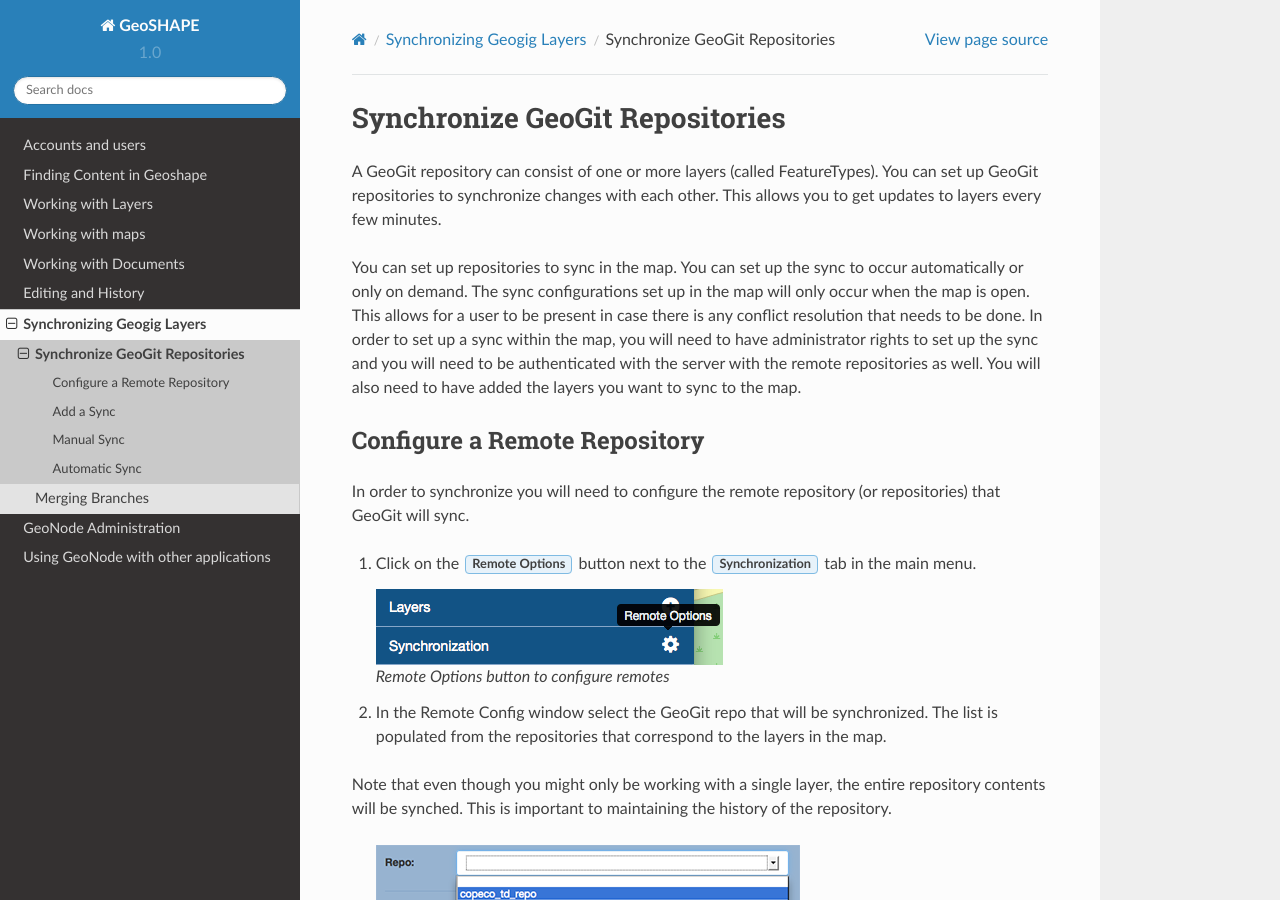
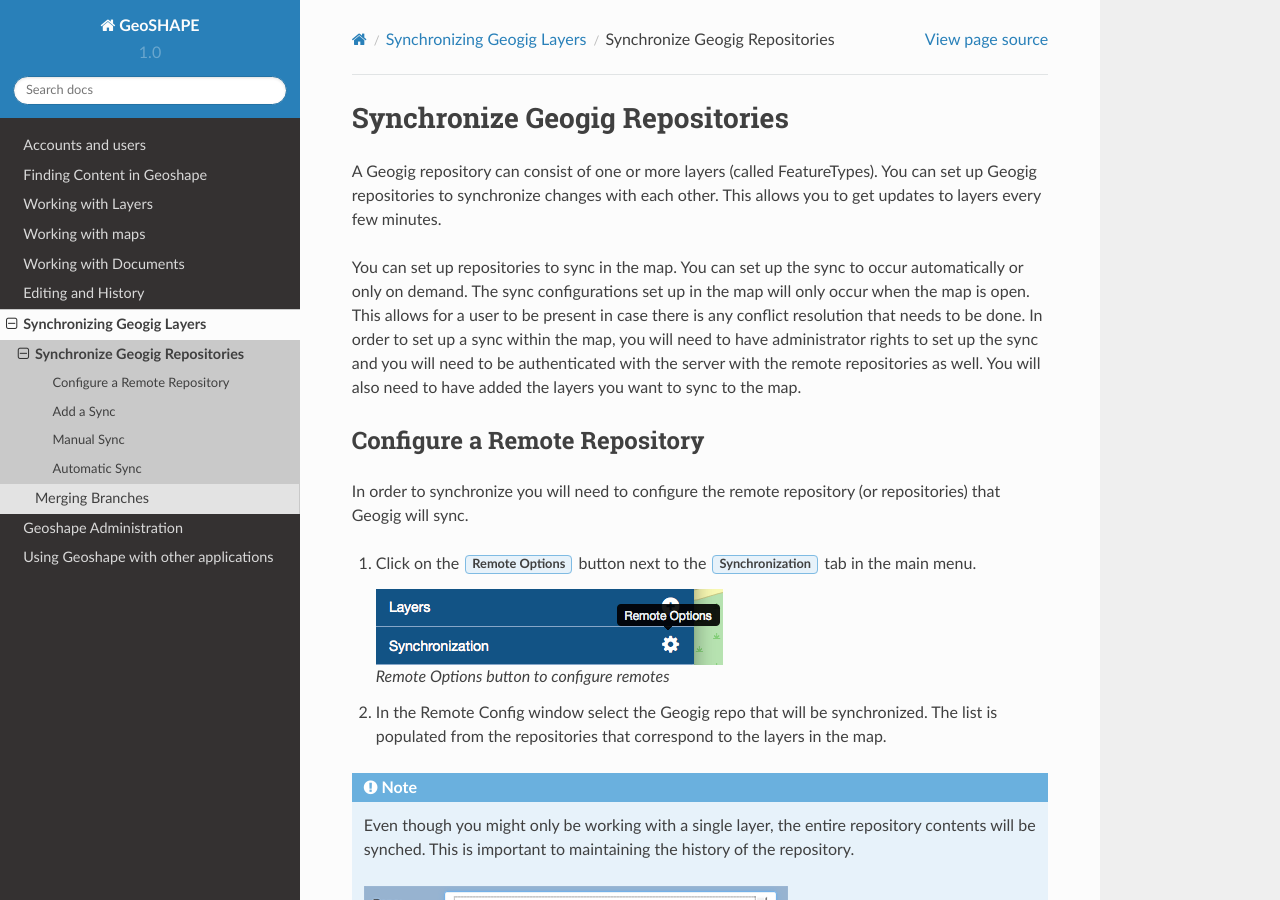
Before and after one commit to Arborvitae/Geoshape, a Sphinx documentation site: the page built from docs/geogitsync.rst, in a window 1280 px wide and 900 px high. Built offline with Sphinx 7.4.7 and the Read the Docs theme 2.0.0, drawn with Linux system fonts in a browser that asks for light colours; some of the changed text lies outside the part shown.

Commit message:
updates to admin and qgis

```diff
--- a/docs/admin.rst
+++ b/docs/admin.rst
@@ -1,9 +1,9 @@
 .. _admin:
 
-GeoNode Administration
+Geoshape Administration
 =========================
 
-There are some basic administrative tasks that can be performed within GeoNode.
+There are some basic administrative tasks that can be performed within Geoshape.
 
 .. toctree::
    :maxdepth: 2
--- a/docs/geogitmerge.rst
+++ b/docs/geogitmerge.rst
@@ -8,7 +8,7 @@ Merge can be used for branches in the same repository.  In order to merge two br
 Merge Two Branches
 -------------------
 The screenshot below shows two layers.  One is multipolygon_test and the other is multipolygon_test_branch1.  The first layer is on the master branch and the second layer is on branch1.
-The second layer could have any name but it's labeled this way to clearly distinguish which on is the branch.
+The second layer could have any name but it's labeled this way to clearly distinguish which one is the branch.
 Note that the upper polygon in multipolygon_test_branch1 has been updated so that it's larger.  We want to bring that edit into master (multipolygon_test).
 
    .. figure:: img/en_multipolygonedit.png
--- a/docs/geogitsync.rst
+++ b/docs/geogitsync.rst
@@ -1,8 +1,8 @@
 .. synch.geogitsync:
 
-Synchronize GeoGit Repositories
+Synchronize Geogig Repositories
 ================================
-A GeoGit repository can consist of one or more layers (called FeatureTypes).  You can set up GeoGit repositories to synchronize changes with each other.
+A Geogig repository can consist of one or more layers (called FeatureTypes).  You can set up Geogig repositories to synchronize changes with each other.
 This allows you to get updates to layers every few minutes.
 
 You can set up repositories to sync in the map.  You can set up the sync to occur automatically or only on demand.
@@ -12,7 +12,7 @@ You will also need to have added the layers you want to sync to the map.
 
 Configure a Remote Repository
 ------------------------------
-In order to synchronize you will need to configure the remote repository (or repositories) that GeoGit will sync.
+In order to synchronize you will need to configure the remote repository (or repositories) that Geogig will sync.
 
 #. Click on the :guilabel:`Remote Options` button next to the :guilabel:`Synchronization` tab in the main menu.
 
@@ -20,9 +20,9 @@ In order to synchronize you will need to configure the remote repository (or rep
 
       *Remote Options button to configure remotes*
 
-#. In the Remote Config window select the GeoGit repo that will be synchronized.  The list is populated from the repositories that correspond to the layers in the map.
+#. In the Remote Config window select the Geogig repo that will be synchronized.  The list is populated from the repositories that correspond to the layers in the map.
 
-Note that even though you might only be working with a single layer, the entire repository contents will be synched.  This is important to maintaining the history of the repository.
+.. note:: Even though you might only be working with a single layer, the entire repository contents will be synched.  This is important to maintaining the history of the repository.
 
    .. figure:: img/en_chooserepo.png
 
@@ -36,21 +36,21 @@ Note that even though you might only be working with a single layer, the entire
 
 #. In the :guilabel:`Remote Name` field, enter the name you want to call the remote.  Do not use spaces or special characters.
 
-#. In the :guilabel:`URL` field, type in the URL to the remote.  The URL will have a path with this format: http://<url>/geoserver/geogit/<workspace>:<datastore
+#. In the :guilabel:`URL` field, type in the URL to the remote.  The URL will have a path with this format: http://<url>/geoserver/geogig/<workspace>:<datastore
 
-#. If you do not know the workspace and datastore names you can query the server by typing the following URL in a browser.  http://<servername>/geoserver/geogit
+#. If you do not know the workspace and datastore names you can query the server by typing the following URL in a browser.  http://<servername>/geoserver/geogig
 
    .. figure:: img/en_geogitrepolist.png
 
-      *GeoGit Repository List from GeoServer*
+      *Geogig Repository List from GeoServer*
 
-#. You can also find the workspace and datastore information by searching through the GeoServer response to a WMS GetCapabilities request.  The URL will have this format: http://<servername>/geoserver/wms?SERVICE=WMS&VERSION=1.3.0&REQUEST=GetCapabilities.  Search the document for "GEOGIT_ENTRY_POINT"
+#. You can also find the workspace and datastore information by searching through the GeoServer response to a WMS GetCapabilities request.  The URL will have this format: http://<servername>/geoserver/wms?SERVICE=WMS&VERSION=1.3.0&REQUEST=GetCapabilities.  Search the document for "GEOGIG_ENTRY_POINT"
 
-#. GeoServer also has information about the GeoGit repositories under :guilabel:`Stores`
+#. GeoServer also has information about the Geogig repositories under :guilabel:`Stores`
 
    .. figure:: img/en_geoserverstores.png
 
-      *GeoGit Data Stores in GeoServer*
+      *Geogig Data Stores in GeoServer*
 
 #. Enter the username and password for the remote server.
 
@@ -93,7 +93,7 @@ You can set up syncs with different branches on the same remote.  The following
 
 Manual Sync
 ------------
-Once a remote is set up then you can sync between the two GeoGit repositories.
+Once a remote is set up then you can sync between the two Geogig repositories.
 
 #. Click on the up and down arrows by the name of the remote you want to sync.  This initiates a one-time push/pull
 
```
Also changed, not shown: docs/integration.rst (+5 -6 lines), docs/qgis.rst (+6 -26 lines), docs/img/en_geoserverstores.png, docs/img/en_qgis_add_wms_layer.jpg, docs/img/en_qgis_wfs_add_2.jpg, docs/img/en_qgis_wfs_add_3.jpg, docs/img/en_qgis_wfs_fields.jpg, docs/img/en_qgis_wfs_layer.jpg, docs/img/en_qgis_wfs_style.jpg, docs/img/en_qgis_wms_add_1.jpg, docs/img/en_qgis_wms_add_2.jpg, docs/img/en_qgis_wms_add_6.jpg, docs/img/en_qgis_wms_add_7.jpg, docs/img/en_qgis_wms_layer.jpg.
